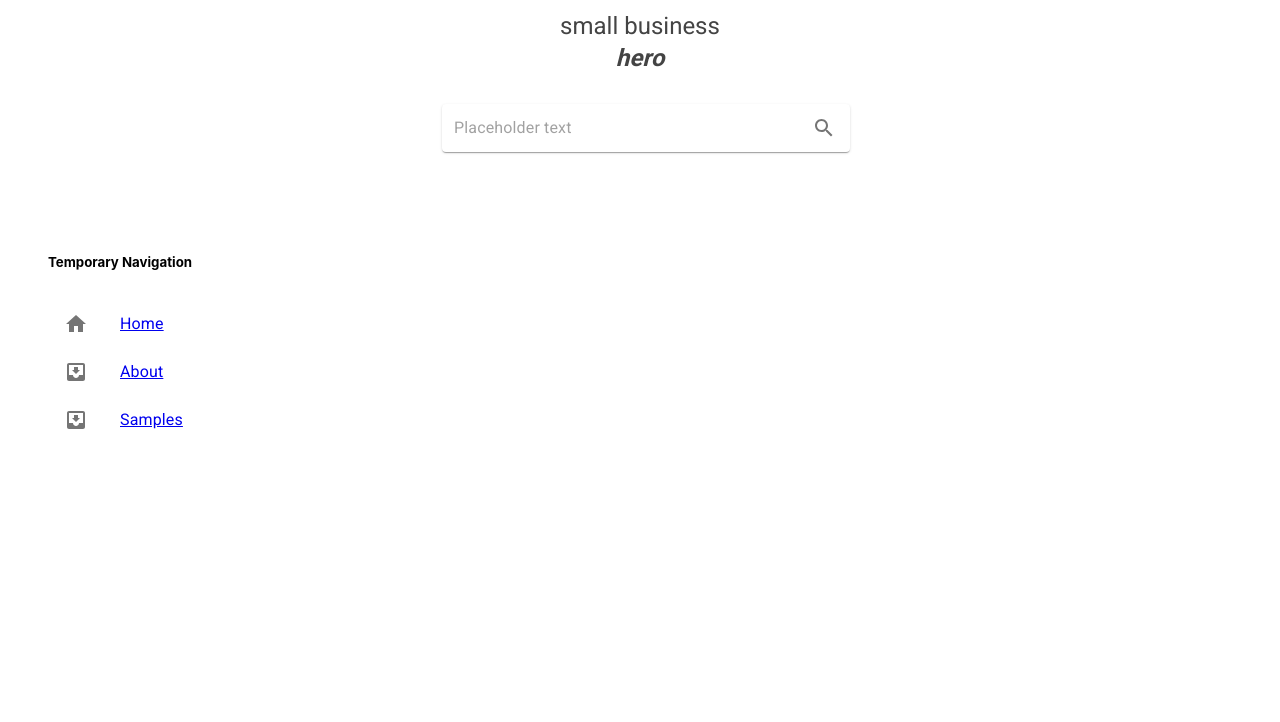
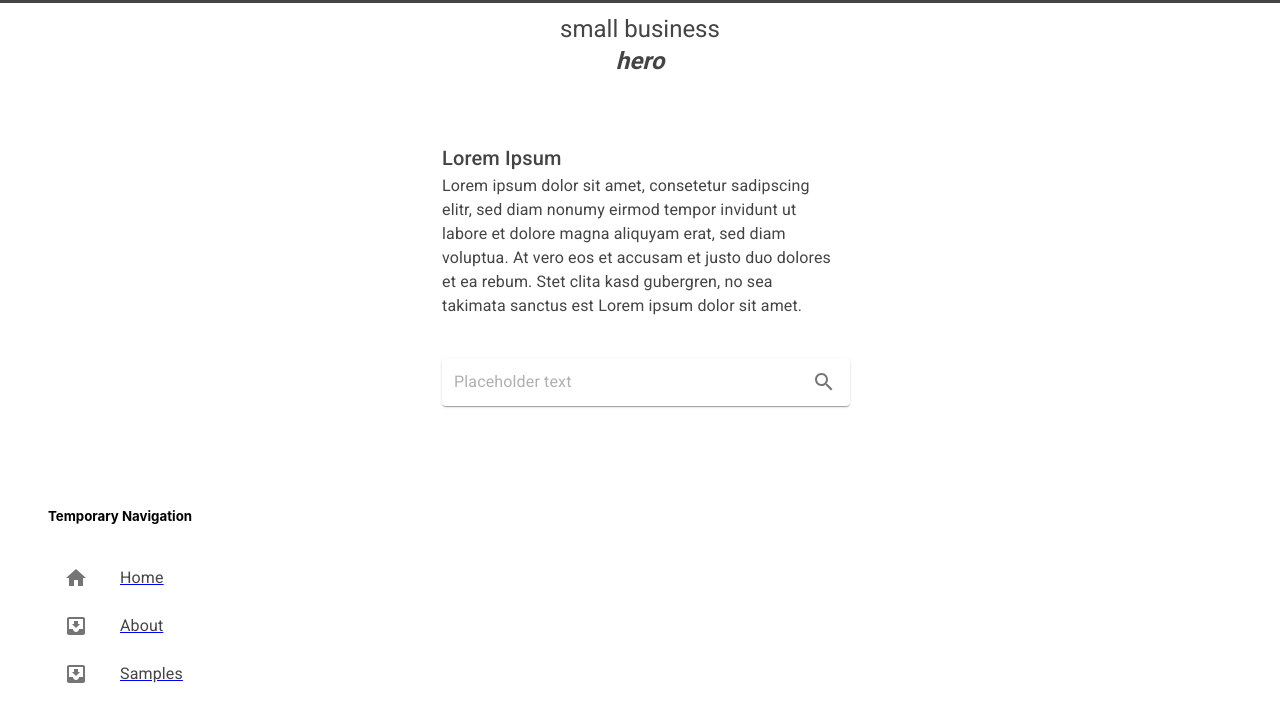
Before and after one commit to smallbusinesshero/storefront, a React (Create React App) app: page / in a window 1280 px wide. Shown: the top 722 px of the page. Built offline with nearby package versions, Linux system fonts and the light colour scheme.

Commit message:
Theme added + Text added

```diff
--- a/src/App.js
+++ b/src/App.js
@@ -1,5 +1,5 @@
 import React from 'react';
-import { makeStyles, useTheme } from '@material-ui/core/styles';
+import { makeStyles, useTheme, ThemeProvider } from '@material-ui/core/styles';
 import AppBar from '@material-ui/core/AppBar';
 import Toolbar from '@material-ui/core/Toolbar';
 import List from '@material-ui/core/List';
@@ -10,6 +10,7 @@ import ListItemText from '@material-ui/core/ListItemText';
 import InboxIcon from '@material-ui/icons/MoveToInbox';
 import HomeIcon from '@material-ui/icons/Home';
 import Container from '@material-ui/core/Container';
+import { theme } from './Theme';
 
 import {
   BrowserRouter as Router,
@@ -29,8 +30,8 @@ const useStyles = makeStyles(theme => ({
     background: 'white'
   },
   appBar: {
+    borderTop: '3px solid #444',
     backgroundColor: 'white',
-    color: '#444444',
     fontWeight: 'bold',
     zIndex: theme.zIndex.drawer + 1,
     boxShadow: 'none',
@@ -62,6 +63,7 @@ export default function App() {
   const classes = useStyles();
   return (
     <Router>
+      <ThemeProvider theme={theme}>
       <div className={classes.root}>
         <AppBar
           color={'transparent'}
@@ -123,6 +125,7 @@ export default function App() {
 
         </main>
       </div>
+      </ThemeProvider>
     </Router>
   );
 }
--- /dev/null
+++ b/src/Theme.js
@@ -0,0 +1,54 @@
+import { createMuiTheme } from '@material-ui/core/styles';
+
+const baseTextColor = '#444';
+
+const theme = createMuiTheme({
+    palette: {
+        text: {
+            primary: baseTextColor
+        }
+    },
+    typography: {
+        h1: {
+            color: baseTextColor
+        },
+        h2: {
+            color: baseTextColor
+        },
+        h3: {
+            color: baseTextColor
+        },
+        h4: {
+            color: baseTextColor
+        },
+        h5: {
+            color: baseTextColor
+        },
+        h6: {
+            color: baseTextColor
+        },
+        subtitle1: {
+            color: baseTextColor
+        },
+        subtitle2: {
+            color: baseTextColor
+        },
+        body1: {
+            color: baseTextColor
+        },
+        body2: {
+            color: baseTextColor
+        },
+        button: {
+            color: baseTextColor
+        },
+        caption: {
+            color: baseTextColor
+        },
+        overline: {
+            color: baseTextColor
+        },
+    }
+});
+
+export { theme };
--- a/src/sites/home.js
+++ b/src/sites/home.js
@@ -1,5 +1,5 @@
 import React, { useState } from "react";
-import { Container } from "@material-ui/core";
+import { Container, Typography, Divider } from "@material-ui/core";
 
 import { makeStyles } from '@material-ui/core/styles';
 import Paper from '@material-ui/core/Paper';
@@ -22,8 +22,9 @@ const useStyles = makeStyles(theme => ({
     padding: 10,
   },
   divider: {
-    height: 28,
+    height: 30,
     margin: 4,
+    backgroundColor: 'white'
   },
 }));
 
@@ -47,7 +48,14 @@ export default function Home() {
 
     return (<>
         <Container maxWidth={'xs'}>
-
+            <Divider className={classes.divider} />
+            <Typography variant="h6">
+                Lorem Ipsum
+            </Typography>
+            <Typography variant="body1" gutterBottom={true}>
+            Lorem ipsum dolor sit amet, consetetur sadipscing elitr, sed diam nonumy eirmod tempor invidunt ut labore et dolore magna aliquyam erat, sed diam voluptua. At vero eos et accusam et justo duo dolores et ea rebum. Stet clita kasd gubergren, no sea takimata sanctus est Lorem ipsum dolor sit amet.
+            </Typography>
+            <Divider className={classes.divider} />
             <Paper component="form" className={classes.root}>
                 <InputBase
                     value={kiez}
```
